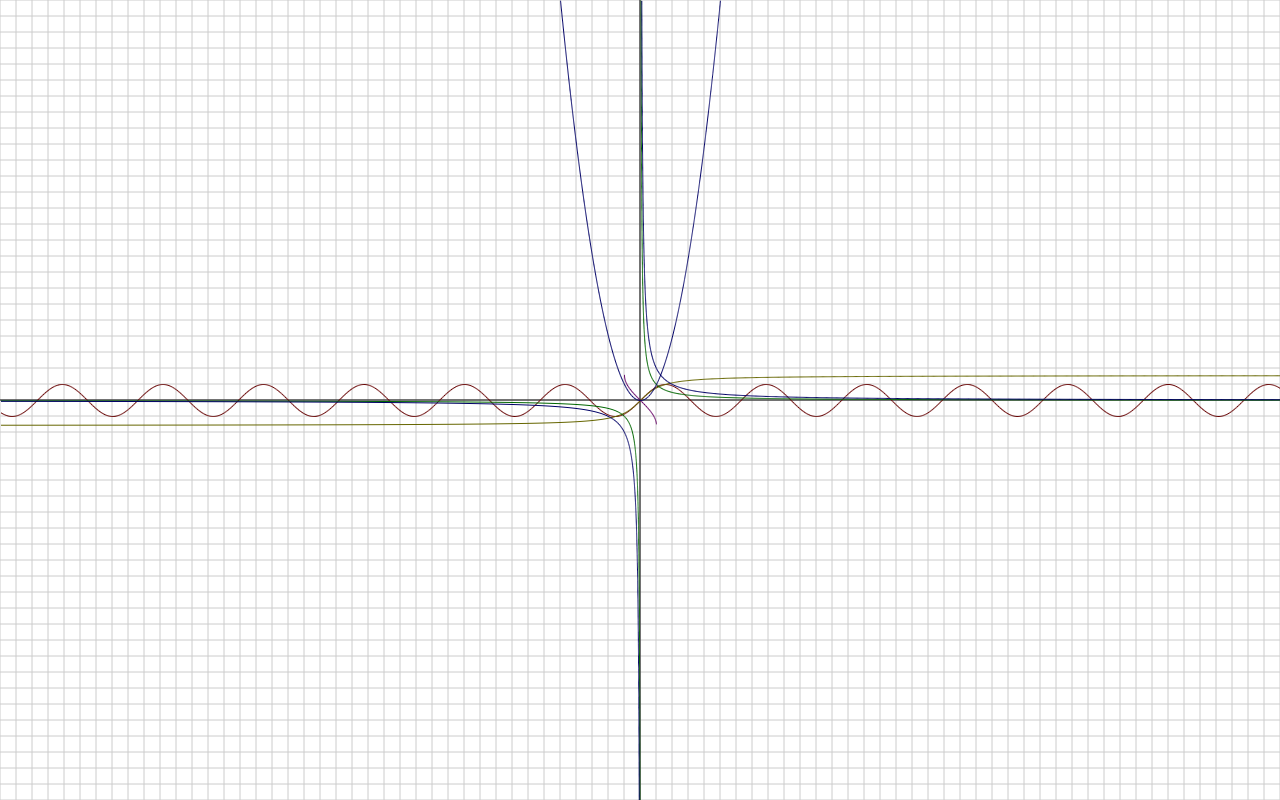
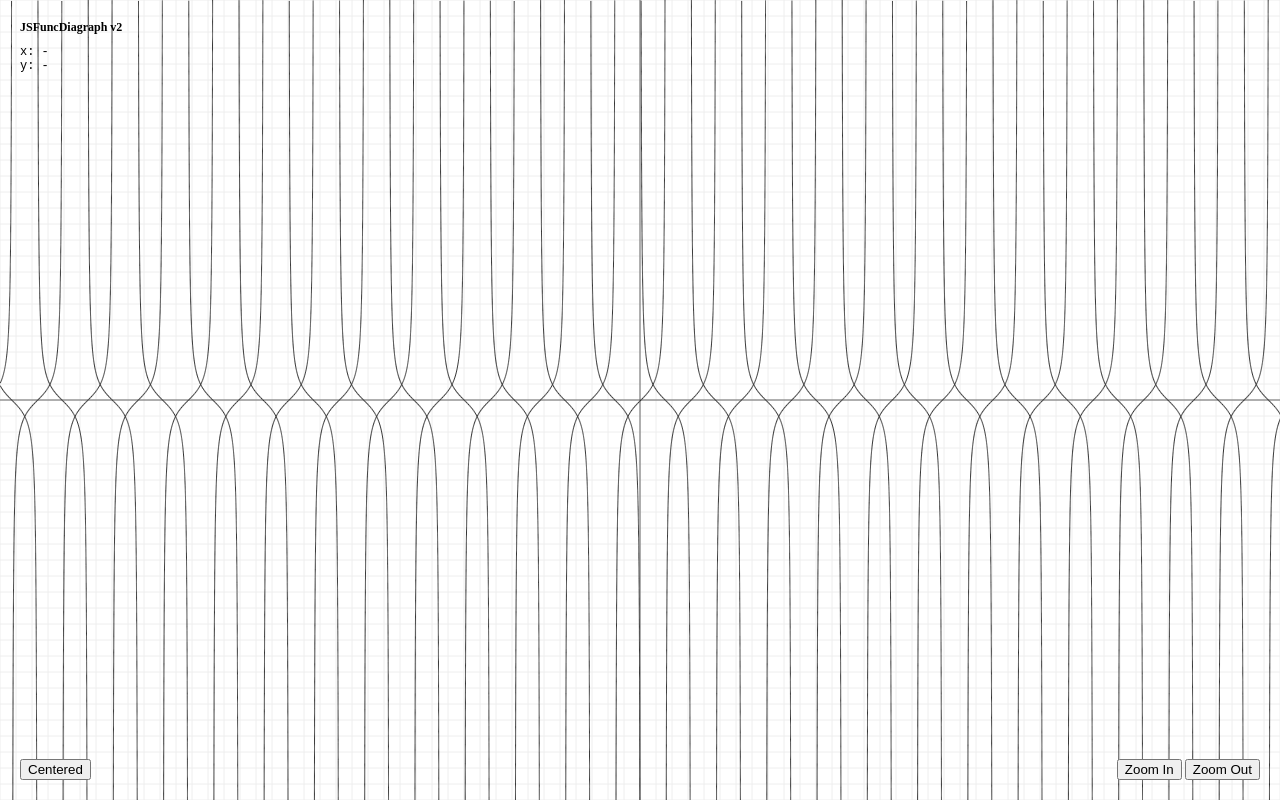
Before and after one commit to fang-lin/JSFuncDiagraph, a website: page index.html in a window 1280 px wide. Drawn offline with nearby package versions, Linux system fonts and the light colour scheme; some packages are replaced by stand-ins of ours; a script that the page names is missing.

Commit message:
pre add web worker

```diff
--- a/app/Diagraph.js
+++ b/app/Diagraph.js
@@ -4,10 +4,17 @@
  */
 
 (function () {
-    function Diagraph($canvas, size) {
-        this.$canvas = $canvas;
-        this.context = this.$canvas[0].getContext('2d');
+    function Diagraph($wrap, size) {
+        this.$wrap = $wrap;
         this.expressions = [];
+
+        var $grid = this.createLayer('grid');
+        this.$wrap.append($grid);
+        this.grid = $grid[0].getContext('2d');
+
+        var $axis = this.createLayer('axis');
+        this.$wrap.append($axis);
+        this.axis = $axis[0].getContext('2d');
 
         this._zoom = 16;
         this.size(size);
@@ -20,8 +27,14 @@
     Diagraph.MAX_ITERATION = 10000000000000;
     Diagraph.MAX_DELTA_RECOUNT = 10;
     Diagraph.ZOOM_RANGE = [2, 500];
+    Diagraph.AXIS_COLOR = '#666';
+    Diagraph.GRID_COLOR = '#eee';
 
     var _prototype_ = Diagraph.prototype;
+
+    _prototype_.createLayer = function (className) {
+        return $('<canvas class="' + className + '"/>');
+    };
 
     _prototype_.range = function (origin, zoom) {
         var size = this.size();
@@ -50,7 +63,7 @@
     };
 
     _prototype_.drawAxis = function () {
-        var context = this.context;
+        var context = this.axis;
         var origin = this._origin;
         var size = this.size();
 
@@ -59,13 +72,13 @@
         context.lineTo(size[0], origin[1]);
         context.moveTo(origin[0], 0);
         context.lineTo(origin[0], size[1]);
-        context.strokeStyle = '#000';
+        context.strokeStyle = Diagraph.AXIS_COLOR;
         context.stroke();
         return this;
     };
 
     _prototype_.drawGrid = function () {
-        var context = this.context;
+        var context = this.grid;
         var origin = this._origin;
         var size = this.size();
         var zoom = this._zoom;
@@ -83,21 +96,20 @@
             context.moveTo(0, y);
             context.lineTo(size[0], y);
         }
-        context.strokeStyle = '#ccc';
+        context.strokeStyle = Diagraph.GRID_COLOR;
         context.stroke();
         return this;
     };
 
     _prototype_.size = function (size) {
         if (size) {
-            this.$canvas
-                .attr('width', size[0])
-                .attr('height', size[1]);
+            this.$wrap.attr('width', size[0]).attr('height', size[1])
+                .find('canvas').attr('width', size[0]).attr('height', size[1]);
             return this;
         } else {
             return [
-                this.$canvas.width(),
-                this.$canvas.height()
+                this.$wrap.width(),
+                this.$wrap.height()
             ];
         }
     };
@@ -116,6 +128,9 @@
 
     _prototype_.pushExpression = function (expression) {
         if (typeof expression.func === 'function' && typeof expression.color === 'string') {
+            var $canvas = this.createLayer('expression');
+            this.$wrap.append($canvas);
+            expression.canvas = $canvas[0].getContext('2d');
             this.expressions.push(expression);
         }
         return this;
@@ -123,9 +138,20 @@
 
     _prototype_.drawExpression = function (expression) {
 
+
+        var worker = new Worker('app/drawExpression.js');
+        worker.postMessage({
+            color: expression.color,
+            literal: expression.literal
+        });
+
+        worker.addEventListener('message', function () {
+
+        });
+
         var func = expression.func;
         var color = expression.color;
-        var context = this.context;
+        var context = expression.canvas;
         var range = this._range;
         var offset = this._origin;
         var zoom = this._zoom;
@@ -145,9 +171,9 @@
         var maxDeltaRecount = 0;
         var pointCount = 0;
         var iterationCount = 0;
-        var startTime = new Date();
+//        var startTime = new Date();
         do {
-            if (Number.isFinite(y)) {
+            if (Math.abs(y) < Number.MAX_VALUE) {
                 var deltaRecount = 0;
                 do {
                     var dy = y - func(x + dx);
@@ -213,18 +239,15 @@
 
     _prototype_.erasure = function () {
         var size = this.size();
-        this.context.fillStyle = '#fff';
-        this.context.fillRect(0, 0, size[0], size[1]);
+        this.$wrap.find('canvas')
+            .attr('width', 0).attr('height', 0)
+            .attr('width', size[0]).attr('height', size[1]);
         return this;
     };
 
     _prototype_.redraw = function (size, origin) {
-        if (size) {
-            this.size(size);
-        }
-        if (origin) {
-            this.origin(origin);
-        }
+        this.size(size);
+        this.origin(origin);
         return this
             .range()
             .erasure()
--- a/app/Expression.js
+++ b/app/Expression.js
@@ -46,11 +46,13 @@
             }
         });
         if (literals.length === 1) {
+            this.literal = literals[0];
             this.func = this.functional(literals[0]);
         }
         if (literals.length === 3) {
             //parametric equation
             //todo: parametric equation
+            this.literals = literals;
             this.domin = [0, 1];
         }
     };
--- /dev/null
+++ b/app/drawExpression.js
@@ -0,0 +1,14 @@
+/**
+ * Copyright 2006-2014 GrapeCity inc
+ * Author: isaac.fang@grapecity.com
+ */
+
+function drawExpression(expression) {
+//    console.log(expression);
+}
+
+console.dir(addEventListener);
+
+addEventListener('message', function (msg) {
+//    this.postMessage(drawExpression(msg.data));
+}, false);
--- a/app/main.js
+++ b/app/main.js
@@ -13,13 +13,14 @@ $(function () {
 
     var diagraph = new Diagraph($canvas, [$body.width(), $body.height()]);
     diagraph
-//        .pushExpression(new Expression('y = Math.tan(x)'));
-        .pushExpression(new Expression('y = sin(x)', '#600'))
-        .pushExpression(new Expression('y = arct(x)', '#660'))
-        .pushExpression(new Expression('y = - arcs(x)', '#606'))
-        .pushExpression(new Expression('y = 1/x', '#060'))
-        .pushExpression(new Expression('y = 2/x', '#006'))
-        .pushExpression(new Expression('y = pow(x, 2)', '#006'))
+        .pushExpression(new Expression('y = tan(x)'))
+        .pushExpression(new Expression('y = cos(x)/sin(x)'));
+//        .pushExpression(new Expression('y = sin(x)', '#600'))
+//        .pushExpression(new Expression('y = arct(x)', '#660'))
+//        .pushExpression(new Expression('y = - arcs(x)', '#606'))
+//        .pushExpression(new Expression('y = 1/x', '#060'))
+//        .pushExpression(new Expression('y = -1/x', '#006'))
+//        .pushExpression(new Expression('y = pow(x, 2)', '#006'));
 //        .pushExpression(new Expression('x = 4*cos(2*q)*cos(q);y = 4*cos(2*q)*sin(q);q = (0, 2*PI);', '#066'));
 //        .pushExpression(new Expression('y = 3/x'))
 //        .pushExpression(new Expression('y = 4/x'))
@@ -59,29 +60,18 @@ $(function () {
 //        .pushExpression(new Expression('y = -18/x'))
 //        .pushExpression(new Expression('y = -19/x'))
 //        .pushExpression(new Expression('y = -20/x'))
-//        .pushExpression(new Expression('y = 100/Math.pow(x,2) - 1/Math.pow(x,4)'));
-//        .pushExpression(new Expression('y = Math.log(x)*1000'));
-//        .pushExpression(new Expression('y = 10/Math.pow(x,2) - 1/Math.pow(x,4)'));
-//        .pushExpression(new Expression('y = Math.tan(x)'))
-//        .pushExpression(new Expression('y = -Math.tan(x)'))
-//        .pushExpression(new Expression('y = 1/(1-Math.pow(Math.E, x/(1-x)))'));
+//        .pushExpression(new Expression('y = 100/pow(x,2) - 1/pow(x,4)'))
+//        .pushExpression(new Expression('y = log(x)*1000'))
+//        .pushExpression(new Expression('y = 10/pow(x,2) - 1/pow(x,4)'))
+//        .pushExpression(new Expression('y = tan(x)'))
+//        .pushExpression(new Expression('y = -tan(x)'))
+//        .pushExpression(new Expression('y = 1/(1-pow(E, x/(1-x)))'));
 
     diagraph.redraw([$body.width(), $body.height()]);
 
     $window.on('resize', _.throttle(function () {
         diagraph.redraw([$body.width(), $body.height()]);
     }, 500));
-
-    var redraw = _.throttle(function () {
-        diagraph.redraw();
-    }, 500);
-
-    $window.on('mousewheel', function (event) {
-        var ratio = 1.4142135623730951;
-
-        diagraph.zoom(event.deltaY > 0 ? diagraph.zoom() * ratio : diagraph.zoom() / ratio);
-        redraw();
-    });
 
     var drag = {
         client: [],
@@ -96,9 +86,7 @@ $(function () {
 
     var dragging = function (event) {
         $body.removeClass('drag-start').addClass('dragging');
-        $canvas
-            .css('margin-left', event.clientX - drag.client[0])
-            .css('margin-top', event.clientY - drag.client[1]);
+        $canvas.css('transform', 'translate(' + (event.clientX - drag.client[0]) + 'px,' + (event.clientY - drag.client[1]) + 'px)');
     };
 
     var dragEnd = function (event) {
@@ -107,17 +95,52 @@ $(function () {
                 drag.origin[0] + event.clientX - drag.client[0],
                 drag.origin[1] + event.clientY - drag.client[1]
         ];
-        $canvas.css('margin-left', 0).css('margin-top', 0);
+        $canvas.css('transform', 'translate(0,0)');
         diagraph.redraw(false, offset);
     };
 
+    var coordinate = function (event) {
+        var origin = diagraph.origin();
+        var zoom = diagraph.zoom();
+        $cursorX.html((event.clientX - origin[0]) / zoom);
+        $cursorY.html((origin[1] - event.clientY) / zoom);
+    };
+
+    var $cursorX = $('#cursor-x');
+    var $cursorY = $('#cursor-y');
+
+    $window.on('mousemove.coordinate', coordinate);
     $window.on('mousedown', function (event) {
         dragStart(event);
         $window.on('mousemove.drag', dragging);
+        $window.off('mousemove.coordinate', coordinate);
     });
 
     $window.on('mouseup', function (event) {
         $window.off('mousemove.drag');
+        $window.on('mousemove.coordinate', coordinate);
         dragEnd(event);
     });
+
+    var zoomInOut = _.throttle(function (isIn) {
+        var ratio = 1.4142135623730951;
+        diagraph.zoom(isIn > 0 ? diagraph.zoom() * ratio : diagraph.zoom() / ratio);
+        diagraph.redraw();
+    }, 500);
+
+    $window.on('mousewheel', function (event) {
+        zoomInOut(event.deltaY);
+    });
+
+    $('#centered-btn').click(function () {
+        diagraph.redraw(false, 0);
+    });
+
+    $('#zoom-in-btn').click(function () {
+        zoomInOut(1);
+    });
+
+    $('#zoom-out-btn').click(function () {
+        zoomInOut(-1);
+    });
 });
--- a/index.html
+++ b/index.html
@@ -17,8 +17,54 @@
             cursor: move;
         }
 
+        #tl-panel,
+        #tr-panel,
+        #bl-panel,
+        #br-panel {
+            position: absolute;
+            z-index: 10;
+            font-size: 12px;
+        }
+
+        #tl-panel {
+            top: 20px;
+            left: 20px;
+        }
+
+        #tr-panel {
+            top: 20px;
+            right: 20px;
+        }
+
+        #bl-panel {
+            bottom: 20px;
+            left: 20px;
+        }
+
+        #br-panel {
+            bottom: 20px;
+            right: 20px;
+        }
+
+        .cursor-coordinate {
+            font-family: consolas courier, monospace;
+        }
+
+        #tl-panel h1 {
+            font-size: 12px;
+            margin: 0;
+            padding: 0 0 10px 0;
+        }
+
         #canvas {
             background: #ffffff;
+            width: 100%;
+            height: 100%;
+        }
+
+        #canvas canvas {
+            position: absolute;
+            background: transparent;
         }
 
         #palette {
@@ -56,7 +102,22 @@
     <title></title>
 </head>
 <body>
-<div id="palette"></div>
-<canvas id="canvas"></canvas>
+<!--<div id="palette"></div>-->
+<!--<canvas id="canvas layer"></canvas>-->
+<div id="tl-panel">
+    <h1>JSFuncDiagraph v2</h1>
+
+    <div class="cursor-coordinate"> x: <span id="cursor-x">-</span></div>
+    <div class="cursor-coordinate"> y: <span id="cursor-y">-</span></div>
+</div>
+<div id="bl-panel">
+    <button id="centered-btn">Centered</button>
+</div>
+<div id="br-panel">
+    <button id="zoom-in-btn">Zoom In</button>
+    <button id="zoom-out-btn">Zoom Out</button>
+</div>
+<div id="canvas"></div>
+
 </body>
 </html>
```
